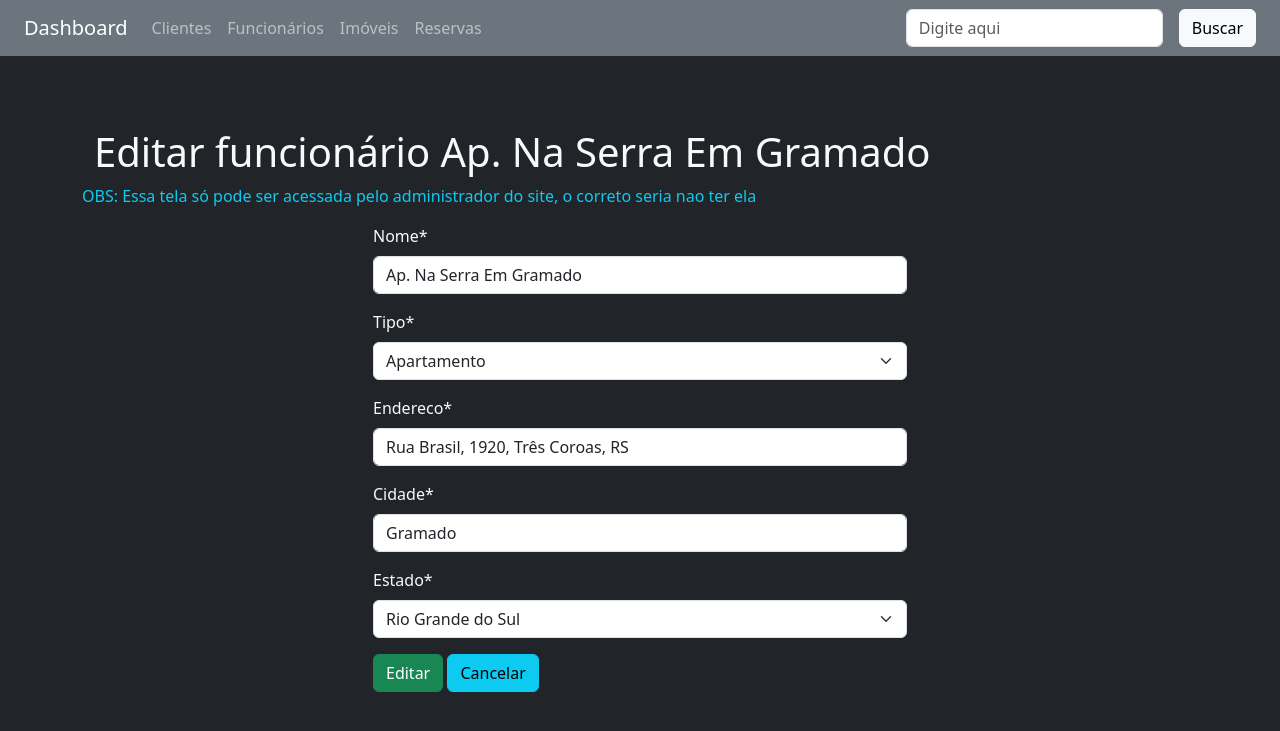
After one commit to AllanKevinScain/imobiliary-faccat-api, a Django app: page /imoveis/editar/1 in a window 1280 px wide. The commit adds this page. Shown: the top 731 px of the page. Run offline with Django 5.2, Linux system fonts and the light colour scheme; data comes from the database, SQL or seed files in the repository; both versions use the stored data as it was after the commit; some libraries are stand-ins or nearby versions.

Commit message:
chore: editar imoveis

```diff
--- /dev/null
+++ b/imoveis/templates/imoveis/editar.html
@@ -0,0 +1,24 @@
+{% extends 'base.html' %}
+
+{% load crispy_forms_tags %}
+
+{% block content %}
+<div class="container-sm mt-5">
+  <h1>Editar funcionário {{ imovel.nome }}</h1>
+</div>
+<p class="text-info">OBS: Essa tela só pode ser acessada pelo administrador do site, o correto seria nao ter ela</p>
+
+<div class="container my-3">
+  <div class="row">
+    <div class="col-6 mx-auto">
+      <form method="post">
+        {% csrf_token %}
+        {{ form|crispy }}
+
+        <button type="submit" class="btn btn-success">Editar</button>
+        <a href="{% url 'imoveis:lista' 'nome' %}"><button type="button" class="btn btn-info">Cancelar</button></a>
+      </form>
+    </div>
+  </div>
+</div>
+{% endblock %}
--- a/imoveis/templates/imoveis/lista.html
+++ b/imoveis/templates/imoveis/lista.html
@@ -28,10 +28,12 @@
                     <td>
                         <div class="d-flex flex-column gap-2">
                             {% if imovel.tipo == 'AP' %}
+                            <a href="{% url 'imoveis:editar' imovel.id %}" class="text-primary">Editar</a>
                             <a href="{% url 'imoveis:lista_quartos' imovel.id %}" class="text-info">Ver quartos</a>
                             <a href="{% url 'imoveis:lista_reservas' 'imovel' %}" class="text-primary">Ver
                                 Reservas</a>
                             {% else %}
+                            <a href="{% url 'imoveis:editar' imovel.id %}" class="text-primary">Editar</a>
                             <a href="{% url 'imoveis:lista_reservas' 'imovel' %}" class="text-primary">Ver
                                 Reservas</a>
                             {% endif %}
--- a/imoveis/urls.py
+++ b/imoveis/urls.py
@@ -1,7 +1,7 @@
 from django.urls import path
 from .views import reservas, cadastrar_reservas
 from .views import quartos, cadastrar_quarto
-from .views import imoveis, cadastrar_imoveis
+from .views import imoveis, cadastrar_imoveis, editar_imoveis
 
 app_name = 'imoveis'
 
@@ -16,6 +16,7 @@ urlpatterns = [
     path('reservas/<campo>/', reservas, name='lista_reservas'),
 
     # imóveis
+    path('editar/<id>', editar_imoveis, name='editar'),
     path('cadastrar/', cadastrar_imoveis, name='cadastrar'),
     path('<campo>/', imoveis, name="lista"),
 ]
--- a/imoveis/views.py
+++ b/imoveis/views.py
@@ -65,20 +65,19 @@ def cadastrar_imoveis(request):
     return render(request, 'imoveis/cadastrar.html', dados)
 
 
-"""
-def imoveis_editar(request, id):
+def editar_imoveis(request, id):
     try:
         imovel = Imovel.objects.get(id=id)
     except:
-        return redirect('imoveis', campo='nome')
+        return redirect('imoveis:lista', campo='nome')
     if request.method == 'POST':
         form = ImovelForm(request.POST, instance=imovel)
         if form.is_valid():
             form.save()
-            return redirect('imoveis', campo='nome')
+            return redirect('imoveis:lista', campo='nome')
     form = ImovelForm(instance=imovel)
     dados = {'form': form, 'imovel': imovel}
-    return render(request, 'imoveis/imoveis_editar.html', dados) """
+    return render(request, 'imoveis/editar.html', dados)
 
 
 def desativar_imovel(request, id):
```
Also changed, not shown: db.sqlite3.
